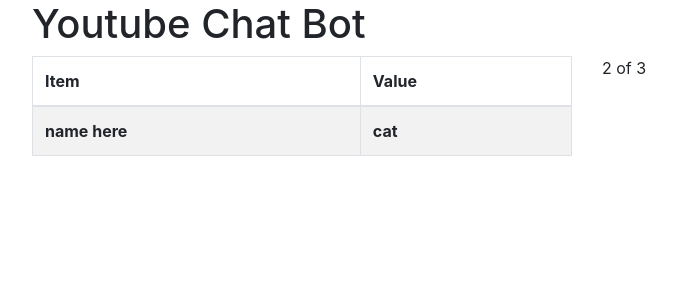
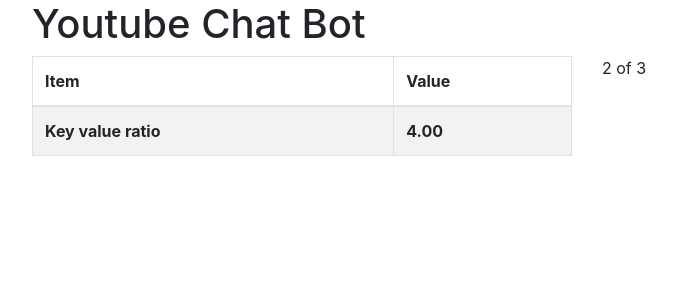
Before and after one commit to Weetbix/youtube-trending-bot, a React (Create React App) app in the folder src/web/: page / in a window 1280 px wide. Shown: the top 300 px of the page, without its empty margins (53-729 px from the left). Built offline with nearby package versions, Linux system fonts and the light colour scheme.

Commit message:
improve statsbox

```diff
--- a/src/web/src/App.tsx
+++ b/src/web/src/App.tsx
@@ -13,7 +13,7 @@
                 </Row>
                 <Row>
                     <Col>
-                        <StatsBox name="cat" />
+                        <StatsBox stats={{ KVRatio: 4 }} />
                     </Col>
                     <Col>2 of 3</Col>
                 </Row>
--- a/src/web/src/StatsBox/index.tsx
+++ b/src/web/src/StatsBox/index.tsx
@@ -3,25 +3,27 @@
 import { IGenerateMessageRespone, IStatsResponse } from '../../../brain/api';
 
 interface IStatsBoxProps {
-    name: string;
+    stats: IStatsResponse;
 }
 
 function tableRow(
-    property: string | undefined,
+    property: string | number | undefined,
     annotation: string,
-): JSX.Element | null {
-    if (property) {
-        return (
-            <tr>
-                <th>{annotation}</th>
-                <th>{property}</th>
-            </tr>
-        );
-    }
-    return null;
+): JSX.Element {
+    property = property ? property : '';
+    return (
+        <tr>
+            <th>{annotation}</th>
+            <th>
+                {typeof property === 'number' ? property.toFixed(2) : property}
+            </th>
+        </tr>
+    );
 }
 
 const StatsBox: StatelessComponent<IStatsBoxProps> = props => {
+    const { stats = {} } = props;
+
     return (
         <Table striped bordered hover>
             <thead>
@@ -30,7 +32,7 @@
                     <th>Value</th>
                 </tr>
             </thead>
-            <tbody>{tableRow(props.name, 'name here')}</tbody>
+            <tbody>{tableRow(stats.KVRatio, 'Key value ratio')}</tbody>
         </Table>
     );
 };
```
